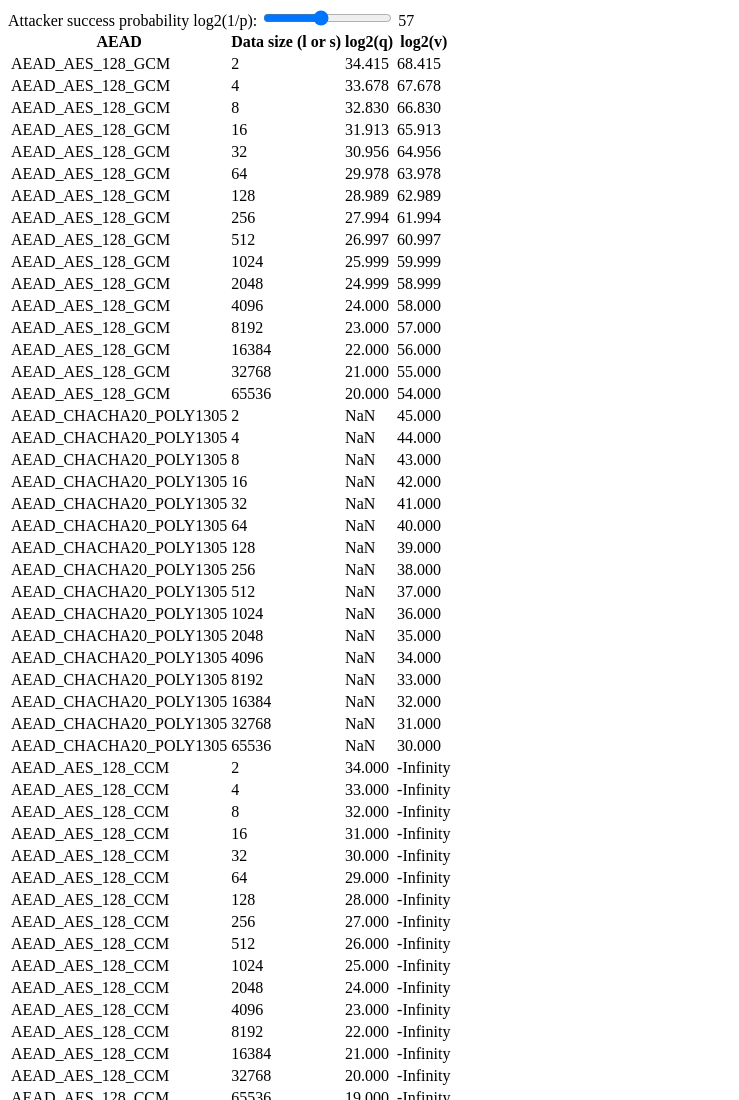
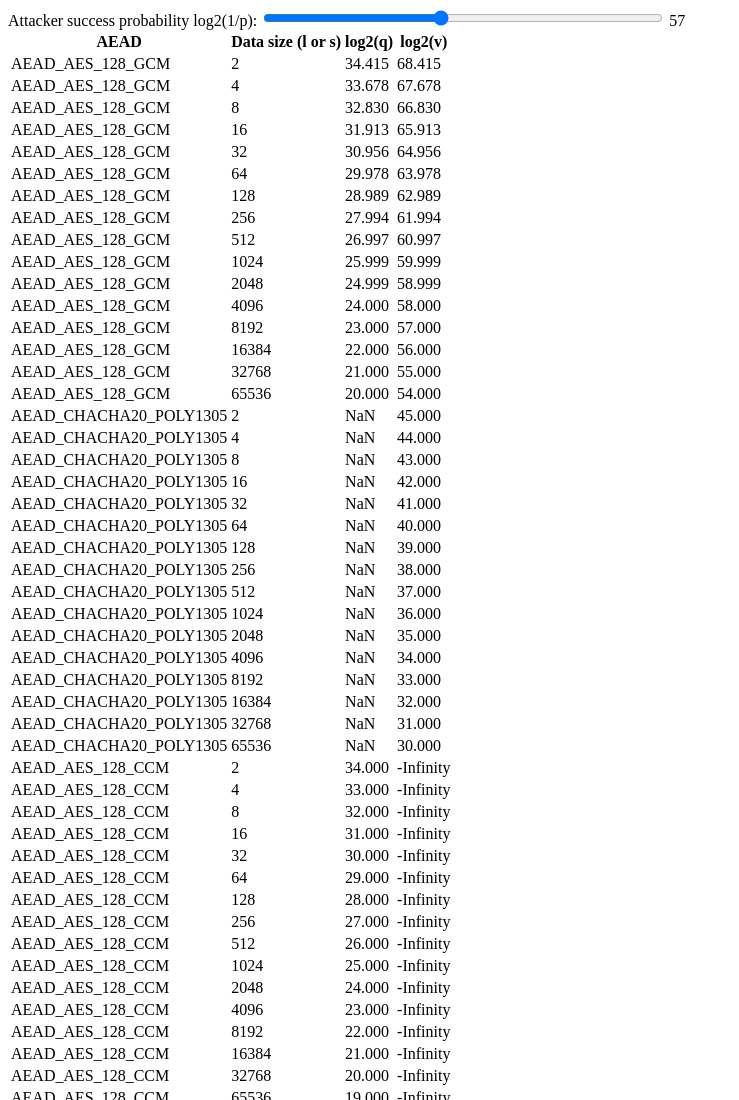
Before and after one commit to chris-wood/interactive-aead-limits, a plain HTML site: page index.html in a window 1280 px wide. Shown: the top 1100 px of the page, without its empty margins (0-739 px from the left). Drawn offline with Linux system fonts and the light colour scheme.

Commit message:
Use a larger slider

```diff
--- a/index.html
+++ b/index.html
@@ -15,7 +15,8 @@
 <body>
 	<form name="probabilitySlider">
 		<label for="probability">Attacker success probability log2(1/p): </label>
-		<input type="range" id="probabilityInput" name="probabilityInput" min="1" max="128" value="57">
+		<input type="range" id="probabilityInput" name="probabilityInput"
+                       min="1" max="128" value="57" step="0.5" style="width: 400px">
 		<output name="prob" id="selectedProbability" for="probabilityInput">57</output>
 	</form>
 
```
